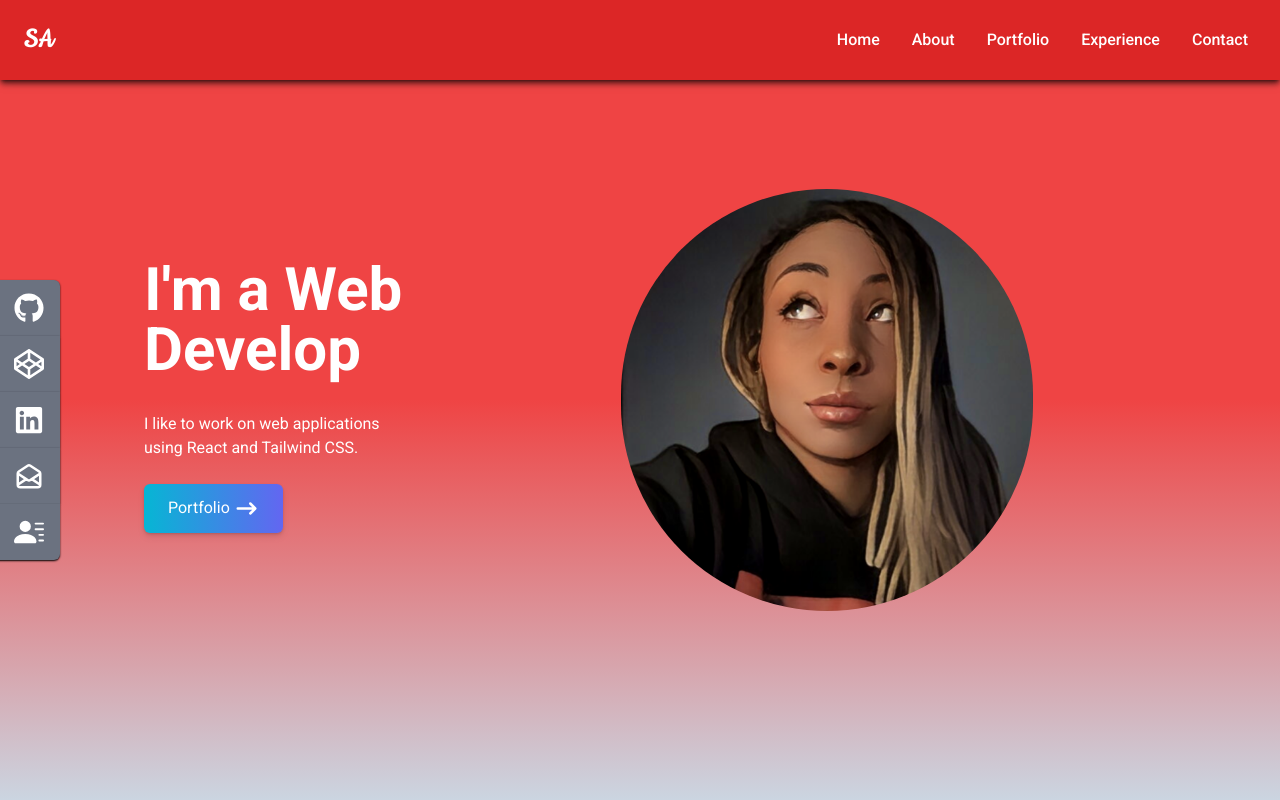
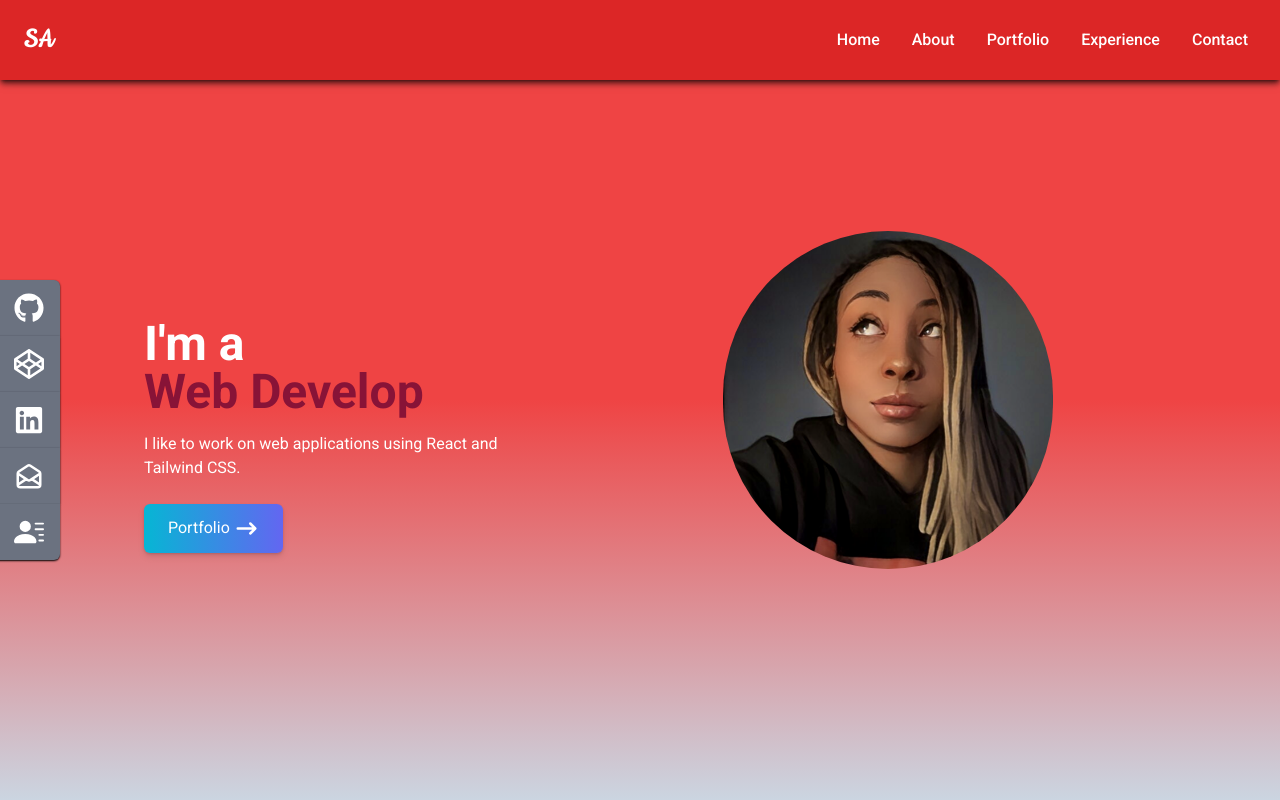
Before and after one commit to Sapereza/sarah-portfolio, a React (Create React App) app: page / in a window 1280 px wide. Built offline with nearby package versions, Linux system fonts and the light colour scheme.

Commit message:
So I did a quick fix to my image moving everytime the text changed on the left on the home component.

```diff
--- a/src/components/Home.jsx
+++ b/src/components/Home.jsx
@@ -49,12 +49,17 @@ const Home = () => {
   return (
     <div name="home" className="h-screen w-full bg-gradient-to-b from-red-500 via-red-500 to-slate-300">
 
-        <div className="max-w-screen-lg mx-auto flex flex-col items-center justify-center h-full px-4 md:flex-row md:space-x-28">
+        <div className="max-w-screen-lg mx-auto flex flex-col items-center justify-between h-full px-4 md:flex-row md:space-x-28">
             <div className="flex flex-col justify-center h-full">
-                <h1 className="text-4xl md:text-6xl text-white font-bold mb-4">
-                    I'm a {text}
+                <h1 className="text-4xl md:text-5xl text-white font-bold mb-4 whitespace-nowrap mt-20">
+                    I'm a
+                    <br></br>
+                    <div className="container md:w-96 h-12 flex items-center text-rose-900">
+                        {text}
+                    </div>
+
                 </h1>
-                <p className="text-white py-4 max-w-md">
+                <p className="text-white pb-4 max-w-md">
                     I like to work on web applications using React and Tailwind CSS.
                 </p>
                 <div>
@@ -69,7 +74,7 @@ const Home = () => {
                 </div>
             </div>
 
-            <div>
+            <div className="">
                 <img src={HeroImage} alt="my profile" className="rounded-full mx-auto w-2/3 md:w-2/3"/>
             </div>
 
--- a/tailwind.config.js
+++ b/tailwind.config.js
@@ -5,6 +5,24 @@ module.exports = {
   ],
   theme: {
     extend: {
+      width: {
+        '400':'400px',
+        '425':'425px',
+        '450':'450px',
+        '475':'475px',
+        '500':'500px',
+        '525':'525px',
+        '550':'550px',
+        '575':'575px',
+        '600':'600px',
+        '625':'625px',
+        '650':'650px',
+        '675':'675px',
+        '700':'700px',
+        '950':'950px',
+        '975':'975px',
+        '1000':'1000px',
+      },
       fontFamily:{
         signature: 'Cookie'
       },
```
